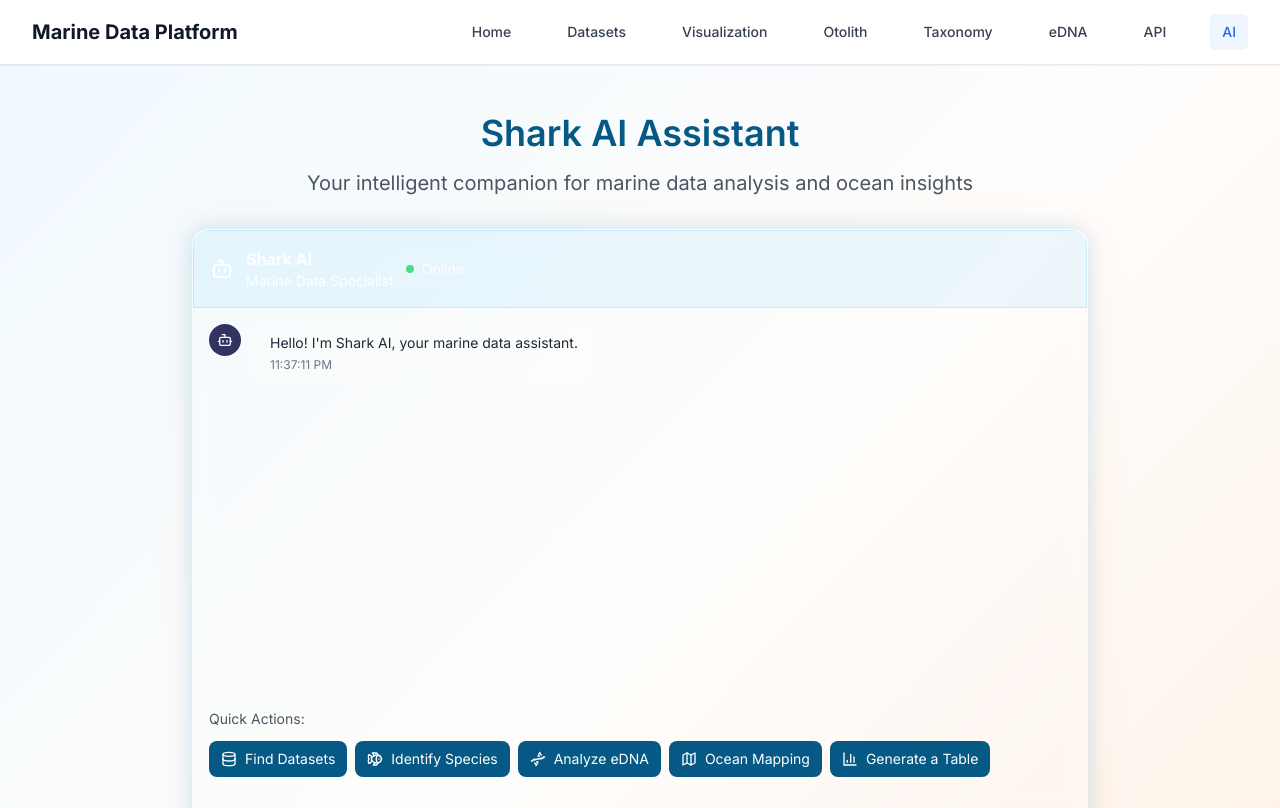
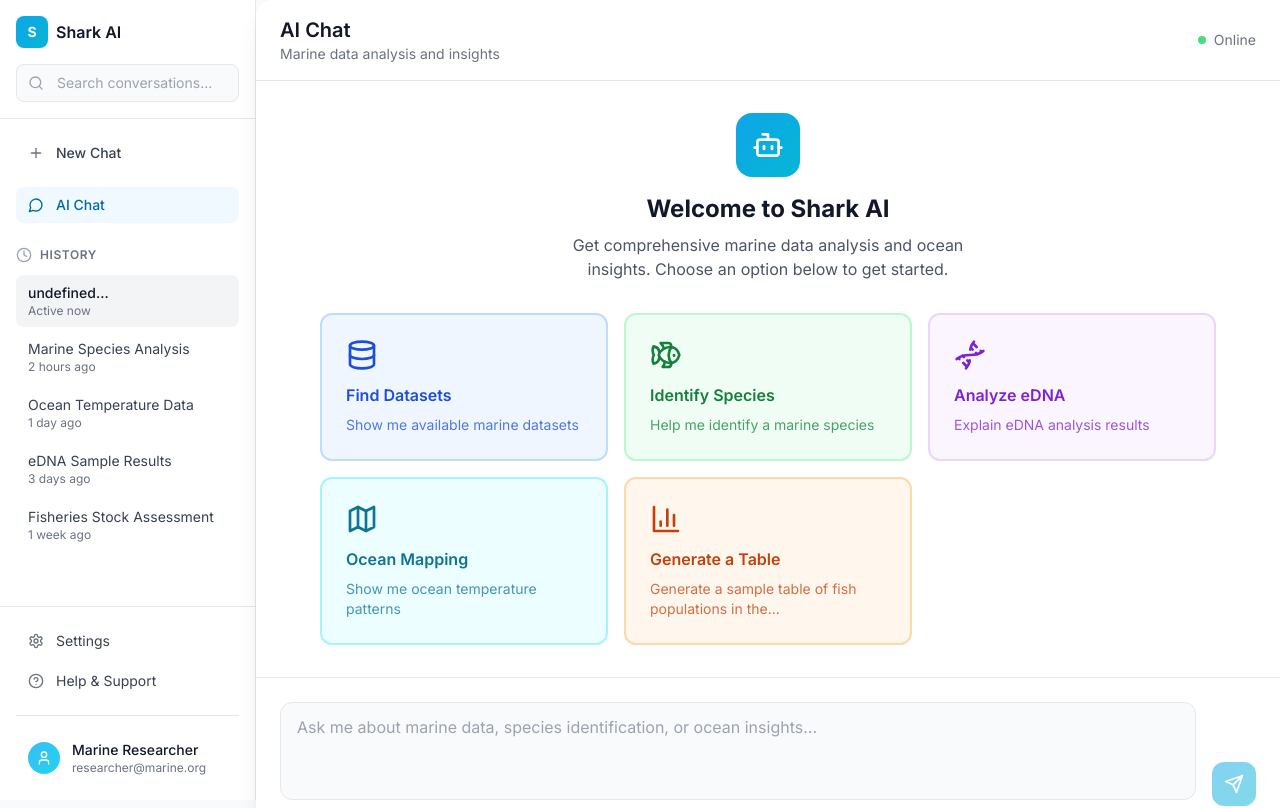
Before and after one commit to aashishjas1/final-, a React (Vite) app: page /ai in a window 1280 px wide. Shown: the top 808 px of the page. Built offline with nearby package versions, Linux system fonts and the light colour scheme.

Commit message:
Redesign AI page with modern sidebar layout

```diff
--- a/src/App.tsx
+++ b/src/App.tsx
@@ -1,5 +1,5 @@
 import React from 'react';
-import { BrowserRouter as Router, Routes, Route } from 'react-router-dom';
+import { Routes, Route, useLocation } from 'react-router-dom';
 import Header from './components/Header';
 import Footer from './components/Footer';
 import Home from './pages/Home';
@@ -12,11 +12,13 @@ import APIDocs from './pages/APIDocs';
 import AI from './pages/AI';
 
 function App() {
+  const location = useLocation();
+  const isAIPage = location.pathname === '/ai';
+
   return (
-    <Router>
-      <div className="min-h-screen bg-gradient-to-br from-ocean-50 via-sand-50 to-coral-100">
-        <Header />
-        <main>
+    <div className={isAIPage ? 'min-h-screen' : 'min-h-screen bg-gradient-to-br from-ocean-50 via-sand-50 to-coral-100'}>
+      {!isAIPage && <Header />}
+      <main className="flex-1">
           <Routes>
             <Route path="/" element={<Home />} />
             <Route path="/datasets" element={<Datasets />} />
@@ -28,9 +30,8 @@ function App() {
             <Route path="/ai" element={<AI />} />
           </Routes>
         </main>
-        <Footer />
-      </div>
-    </Router>
+      {!isAIPage && <Footer />}
+    </div>
   );
 }
 
--- /dev/null
+++ b/src/components/ChatHistorySidebar.tsx
@@ -0,0 +1,119 @@
+import React from 'react';
+import { Search, MessageCircle, Settings, HelpCircle, User, Plus, Clock } from 'lucide-react';
+
+interface ChatHistorySidebarProps {
+  currentChatSummary: string;
+}
+
+const ChatHistorySidebar: React.FC<ChatHistorySidebarProps> = ({ currentChatSummary }) => {
+  const historyItems = [
+    { id: 1, title: 'Marine Species Analysis', time: '2 hours ago', active: false },
+    { id: 2, title: 'Ocean Temperature Data', time: '1 day ago', active: false },
+    { id: 3, title: 'eDNA Sample Results', time: '3 days ago', active: false },
+    { id: 4, title: 'Fisheries Stock Assessment', time: '1 week ago', active: false },
+  ];
+
+  return (
+    <div className="w-64 bg-white border-r border-gray-200 flex flex-col h-screen">
+      {/* Header */}
+      <div className="p-4 border-b border-gray-200">
+        <div className="flex items-center space-x-2 mb-4">
+          <div className="w-8 h-8 bg-gradient-to-br from-ocean-500 to-aqua-500 rounded-lg flex items-center justify-center">
+            <span className="text-white font-bold text-sm">S</span>
+          </div>
+          <span className="font-semibold text-gray-900">Shark AI</span>
+        </div>
+
+        {/* Search */}
+        <div className="relative">
+          <Search className="absolute left-3 top-1/2 transform -translate-y-1/2 text-gray-400 w-4 h-4" />
+          <input
+            type="text"
+            placeholder="Search conversations..."
+            className="w-full pl-10 pr-4 py-2 bg-gray-50 border border-gray-200 rounded-lg text-sm focus:outline-none focus:ring-2 focus:ring-ocean-500 focus:border-transparent"
+          />
+        </div>
+      </div>
+
+      {/* Navigation */}
+      <div className="flex-1 overflow-y-auto">
+        <div className="p-4">
+          <button className="w-full flex items-center space-x-3 px-3 py-2 text-left hover:bg-gray-50 rounded-lg transition-colors">
+            <Plus className="w-4 h-4 text-gray-500" />
+            <span className="text-sm font-medium text-gray-700">New Chat</span>
+          </button>
+        </div>
+
+        {/* Main Navigation */}
+        <div className="px-4 mb-6">
+          <div className="flex items-center space-x-3 px-3 py-2 bg-ocean-50 text-ocean-700 rounded-lg">
+            <MessageCircle className="w-4 h-4" />
+            <span className="text-sm font-medium">AI Chat</span>
+          </div>
+        </div>
+
+        {/* History Section */}
+        <div className="px-4">
+          <div className="flex items-center space-x-2 mb-3">
+            <Clock className="w-4 h-4 text-gray-400" />
+            <h3 className="text-xs font-semibold text-gray-500 uppercase tracking-wider">History</h3>
+          </div>
+
+          <div className="space-y-1">
+            {/* Current active chat */}
+            {currentChatSummary && (
+              <div className="px-3 py-2 bg-gray-100 rounded-lg">
+                <div className="text-sm font-medium text-gray-900 truncate">
+                  {currentChatSummary}
+                </div>
+                <div className="text-xs text-gray-500">Active now</div>
+              </div>
+            )}
+
+            {/* Previous chats */}
+            {historyItems.map((item) => (
+              <button
+                key={item.id}
+                className="w-full text-left px-3 py-2 hover:bg-gray-50 rounded-lg transition-colors group"
+              >
+                <div className="text-sm text-gray-700 truncate group-hover:text-gray-900">
+                  {item.title}
+                </div>
+                <div className="text-xs text-gray-500">{item.time}</div>
+              </button>
+            ))}
+          </div>
+        </div>
+      </div>
+
+      {/* Settings & Help */}
+      <div className="border-t border-gray-200 p-4">
+        <div className="space-y-1">
+          <button className="w-full flex items-center space-x-3 px-3 py-2 text-left hover:bg-gray-50 rounded-lg transition-colors">
+            <Settings className="w-4 h-4 text-gray-500" />
+            <span className="text-sm text-gray-700">Settings</span>
+          </button>
+          <button className="w-full flex items-center space-x-3 px-3 py-2 text-left hover:bg-gray-50 rounded-lg transition-colors">
+            <HelpCircle className="w-4 h-4 text-gray-500" />
+            <span className="text-sm text-gray-700">Help & Support</span>
+          </button>
+        </div>
+
+        {/* User Profile */}
+        <div className="mt-4 pt-4 border-t border-gray-200">
+          <div className="flex items-center space-x-3 px-3 py-2 hover:bg-gray-50 rounded-lg transition-colors cursor-pointer">
+            <div className="w-8 h-8 bg-gradient-to-br from-ocean-400 to-aqua-400 rounded-full flex items-center justify-center">
+              <User className="w-4 h-4 text-white" />
+            </div>
+            <div className="flex-1 min-w-0">
+              <div className="text-sm font-medium text-gray-900 truncate">Marine Researcher</div>
+              <div className="text-xs text-gray-500">researcher@marine.org</div>
+            </div>
+          </div>
+        </div>
+      </div>
+    </div>
+  );
+};
+
+export default ChatHistorySidebar;
--- a/src/main.tsx
+++ b/src/main.tsx
@@ -1,10 +1,13 @@
 import { StrictMode } from 'react';
 import { createRoot } from 'react-dom/client';
+import { BrowserRouter } from 'react-router-dom';
 import App from './App.tsx';
 import './index.css';
 
 createRoot(document.getElementById('root')!).render(
   <StrictMode>
-    <App />
+    <BrowserRouter>
+      <App />
+    </BrowserRouter>
   </StrictMode>
 );
--- a/src/pages/AI.tsx
+++ b/src/pages/AI.tsx
@@ -1,6 +1,7 @@
 import React, { useState } from 'react';
-import { MessageCircle, Send, Bot, User, Zap, Database, Fish, Dna, Map, BarChart3 } from 'lucide-react';
+import { Send, Bot, User, Database, Fish, Dna, Map, BarChart3 } from 'lucide-react';
 import { aiService, type ChatMessage } from '../services/aiService';
+import ChatHistorySidebar from '../components/ChatHistorySidebar';
 
 // --- Advanced Helper Function to Parse Markdown ---
 const parseMarkdown = (text: string) => {
@@ -99,7 +100,6 @@ const parseMarkdown = (text: string) => {
   return { __html: htmlElements.join('') };
 };
 
-
 const AI = () => {
   const [messages, setMessages] = useState([
     {
@@ -114,12 +114,40 @@ const AI = () => {
   const [error, setError] = useState<string | null>(null);
 
   const quickActions = [
-    { icon: Database, label: 'Find Datasets', query: 'Show me available marine datasets' },
-    { icon: Fish, label: 'Identify Species', query: 'Help me identify a marine species' },
-    { icon: Dna, label: 'Analyze eDNA', query: 'Explain eDNA analysis results' },
-    { icon: Map, label: 'Ocean Mapping', query: 'Show me ocean temperature patterns' },
-    { icon: BarChart3, label: 'Generate a Table', query: 'Generate a sample table of fish populations in the Indian Ocean' }
+    {
+      icon: Database,
+      label: 'Find Datasets',
+      query: 'Show me available marine datasets',
+      color: 'bg-blue-50 text-blue-700 border-blue-200 hover:bg-blue-100'
+    },
+    {
+      icon: Fish,
+      label: 'Identify Species',
+      query: 'Help me identify a marine species',
+      color: 'bg-green-50 text-green-700 border-green-200 hover:bg-green-100'
+    },
+    {
+      icon: Dna,
+      label: 'Analyze eDNA',
+      query: 'Explain eDNA analysis results',
+      color: 'bg-purple-50 text-purple-700 border-purple-200 hover:bg-purple-100'
+    },
+    {
+      icon: Map,
+      label: 'Ocean Mapping',
+      query: 'Show me ocean temperature patterns',
+      color: 'bg-cyan-50 text-cyan-700 border-cyan-200 hover:bg-cyan-100'
+    },
+    {
+      icon: BarChart3,
+      label: 'Generate a Table',
+      query: 'Generate a sample table of fish populations in the Indian Ocean',
+      color: 'bg-orange-50 text-orange-700 border-orange-200 hover:bg-orange-100'
+    }
   ];
+
+  // Get current chat summary for sidebar
+  const currentChatSummary = messages.find(msg => msg.type === 'user')?.content.slice(0, 50) + '...' || '';
 
   const handleSendMessage = async () => {
     if (!inputMessage.trim()) return;
@@ -188,56 +216,92 @@ const AI = () => {
     }
   };
 
+  const hasUserMessages = messages.some(msg => msg.type === 'user');
+
   return (
-    <div className="py-12 px-6 min-h-screen">
-      <div className="max-w-4xl mx-auto">
+    <div className="flex min-h-screen bg-gray-50">
+      {/* Sidebar */}
+      <ChatHistorySidebar currentChatSummary={currentChatSummary} />
+
+      {/* Main Content */}
+      <div className="flex-1 flex flex-col bg-white rounded-l-2xl shadow-xl overflow-hidden">
+        {/* Header */}
+        <div className="border-b border-gray-200 px-6 py-4">
+          <div className="flex items-center justify-between">
+            <div>
+              <h1 className="text-xl font-semibold text-gray-900">AI Chat</h1>
+              <p className="text-sm text-gray-500">Marine data analysis and insights</p>
+            </div>
+            <div className="flex items-center space-x-2">
+              <div className="w-2 h-2 bg-green-400 rounded-full"></div>
+              <span className="text-sm text-gray-500">Online</span>
+            </div>
+          </div>
+        </div>
+
+        {/* Content Area */}
+        <div className="flex-1 flex flex-col">
+          {!hasUserMessages ? (
+            /* Welcome Screen */
+            <div className="flex-1 flex flex-col items-center justify-center p-8">
               <div className="text-center mb-8">
-          <h1 className="text-4xl font-semibold text-ocean-800 mb-4 animate-float">Shark AI Assistant</h1>
-          <p className="text-xl text-gray-600 max-w-3xl mx-auto">
-            Your intelligent companion for marine data analysis and ocean insights
+                <div className="w-16 h-16 bg-gradient-to-br from-ocean-500 to-aqua-500 rounded-2xl flex items-center justify-center mx-auto mb-4">
+                  <Bot className="w-8 h-8 text-white" />
+                </div>
+                <h2 className="text-2xl font-bold text-gray-900 mb-2">Welcome to Shark AI</h2>
+                <p className="text-gray-600 max-w-md">
+                  Get comprehensive marine data analysis and ocean insights. Choose an option below to get started.
                 </p>
               </div>
 
-        <div className="glass rounded-2xl overflow-hidden glow-soft">
-          <div className="glass-ocean text-white p-4 flex items-center space-x-3 border-b border-white/20">
-            <Bot className="w-6 h-6" />
-            <div classname="bg-gray-200">
-              <h2 className="font-bold">Shark AI</h2>
-              <p className="text-sm opacity-100">Marine Data Specialist</p>
-            </div>
-            <div className="ml-auto flex items-center space-x-2">
-              <div className="w-2 h-2 bg-green-400 rounded-full"></div>
-              <span className="text-sm">Online</span>
+              {/* Quick Actions Grid */}
+              <div className="grid grid-cols-1 md:grid-cols-2 lg:grid-cols-3 gap-4 max-w-4xl w-full">
+                {quickActions.map((action, index) => (
+                  <button
+                    key={index}
+                    onClick={() => handleQuickAction(action.query)}
+                    className={`p-6 rounded-xl border-2 transition-all duration-200 text-left hover:shadow-md ${action.color}`}
+                  >
+                    <action.icon className="w-8 h-8 mb-3" />
+                    <h3 className="font-semibold mb-2">{action.label}</h3>
+                    <p className="text-sm opacity-75">
+                      {action.query.length > 50 ? action.query.slice(0, 50) + '...' : action.query}
+                    </p>
+                  </button>
+                ))}
               </div>
             </div>
-
-          <div className="h-96 overflow-y-auto p-4 space-y-4">
-            {messages.map((message) => (
+          ) : (
+            /* Chat Messages */
+            <div className="flex-1 overflow-y-auto p-6 space-y-4">
+              {messages.slice(1).map((message) => (
                 <div
                   key={message.id}
                   className={`flex items-start space-x-3 ${
                     message.type === 'user' ? 'flex-row-reverse space-x-reverse' : ''
                   }`}
                 >
-                <div className={`w-8 h-8 rounded-full flex items-center justify-center ${
-                  message.type === 'user' ? 'bg-[#3C7EDB]' : 'bg-[#30345E]'
+                  <div className={`w-8 h-8 rounded-full flex items-center justify-center flex-shrink-0 ${
+                    message.type === 'user'
+                      ? 'bg-gradient-to-br from-ocean-500 to-aqua-500'
+                      : 'bg-gray-100'
                   }`}>
                     {message.type === 'user' ? (
                       <User className="w-4 h-4 text-white" />
                     ) : (
-                    <Bot className="w-4 h-4 text-white" />
+                      <Bot className="w-4 h-4 text-gray-600" />
                     )}
                   </div>
-                <div className={`max-w-xs lg:max-w-md px-4 py-2 rounded-lg ${
+                  <div className={`max-w-3xl px-4 py-3 rounded-2xl ${
                     message.type === 'user'
-                    ? 'glass-coral text-gray-800 glow-coral'
-                    : 'glass-sand text-gray-800'
+                      ? 'bg-gradient-to-br from-ocean-500 to-aqua-500 text-white'
+                      : 'bg-gray-50 text-gray-900'
                   }`}>
                     <div
                       className="text-sm prose max-w-none"
                       dangerouslySetInnerHTML={parseMarkdown(message.content)}
                     />
-                  <p className={`text-xs mt-1 ${
+                    <p className={`text-xs mt-2 ${
                       message.type === 'user' ? 'text-blue-100' : 'text-gray-500'
                     }`}>
                       {message.timestamp}
@@ -248,67 +312,50 @@ const AI = () => {
 
               {isTyping && (
                 <div className="flex items-start space-x-3">
-                <div className="w-8 h-8 rounded-full glass-seaweed flex items-center justify-center glow-seaweed">
-                  <Bot className="w-4 h-4 text-white" />
+                  <div className="w-8 h-8 rounded-full bg-gray-100 flex items-center justify-center">
+                    <Bot className="w-4 h-4 text-gray-600" />
                   </div>
-                <div className="glass-sand px-4 py-2 rounded-lg">
+                  <div className="bg-gray-50 px-4 py-3 rounded-2xl">
                     <div className="flex space-x-1">
-                    <div className="w-2 h-2 bg-seaweed-400 rounded-full animate-bounce"></div>
-                    <div className="w-2 h-2 bg-seaweed-400 rounded-full animate-bounce" style={{ animationDelay: '0.1s' }}></div>
-                    <div className="w-2 h-2 bg-seaweed-400 rounded-full animate-bounce" style={{ animationDelay: '0.2s' }}></div>
+                      <div className="w-2 h-2 bg-gray-400 rounded-full animate-bounce"></div>
+                      <div className="w-2 h-2 bg-gray-400 rounded-full animate-bounce" style={{ animationDelay: '0.1s' }}></div>
+                      <div className="w-2 h-2 bg-gray-400 rounded-full animate-bounce" style={{ animationDelay: '0.2s' }}></div>
                     </div>
                   </div>
                 </div>
               )}
             </div>
+          )}
 
-          <div className="border-t border-white/20 p-4">
-            <p className="text-sm text-gray-600 mb-3">Quick Actions:</p>
-            <div className="flex flex-wrap gap-2">
-              {quickActions.map((action, index) => (
-                <button
-                  key={index}
-                  onClick={() => handleQuickAction(action.query)}
-                  className="bg-ocean-800 text-white px-3 py-2 rounded-lg glow-hover transition-all duration-200 flex items-center space-x-2 text-sm"
-                >
-                  <action.icon className="w-4 h-4" />
-                  <span>{action.label}</span>
-                </button>
-              ))}
-            </div>
-          </div>
-
-          <div className="border-t border-white/20 p-4">
+          {/* Input Area */}
+          <div className="border-t border-gray-200 p-6">
             {error && (
-              <div className="mb-4 p-3 glass border border-red-300 rounded-lg glow-soft">
+              <div className="mb-4 p-3 bg-red-50 border border-red-200 rounded-lg">
                 <p className="text-red-700 text-sm">
                   <strong>Error:</strong> {error}
                 </p>
               </div>
             )}
-            <div className="flex items-center space-x-3">
-              <div className="flex-1 relative">
+            <div className="flex items-end space-x-4">
+              <div className="flex-1">
                 <textarea
                   value={inputMessage}
                   onChange={(e) => setInputMessage(e.target.value)}
                   onKeyPress={handleKeyPress}
                   placeholder="Ask me about marine data, species identification, or ocean insights..."
-                  className="w-full px-4 py-3 glass rounded-lg focus:outline-none focus:ring-2 focus:ring-ocean-500/20 resize-none"
-                  rows="2"
+                  className="w-full px-4 py-3 bg-gray-50 border border-gray-200 rounded-xl focus:outline-none focus:ring-2 focus:ring-ocean-500 focus:border-transparent resize-none"
+                  rows={3}
                 />
               </div>
               <button
                 onClick={handleSendMessage}
-                disabled={!inputMessage.trim()}
-                className="bg-ocean-800 text-white p-3 rounded-lg glow-hover transition-all duration-200 disabled:opacity-50 disabled:cursor-not-allowed"
+                disabled={!inputMessage.trim() || isTyping}
+                className="bg-gradient-to-br from-ocean-500 to-aqua-500 text-white p-3 rounded-xl hover:shadow-lg transition-all duration-200 disabled:opacity-50 disabled:cursor-not-allowed"
               >
                 <Send className="w-5 h-5" />
               </button>
             </div>
             <p className="text-xs text-gray-500 mt-2">
-              Powered by NVIDIA Llama-3.1-Nemotron-70B-Instruct
-            </p>
-            <p className="text-xs text-gray-700 mt-2">
               Powered by NVIDIA Llama-3.1-Nemotron-70B-Instruct
             </p>
           </div>
```
Lines whose indentation alone changed are shown as unchanged.
